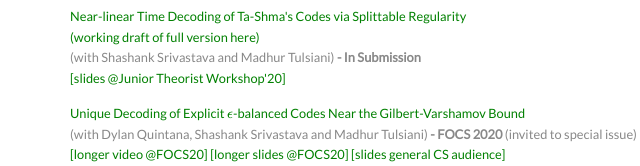
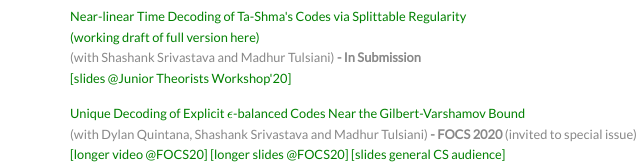
Before and after one commit to Granha/granha.github.io, a plain HTML site: page index.html in a window 1280 px wide. Shown: the part 634-800 px from the top of the page, 100-740 px from the left. Drawn offline with nearby package versions, Linux system fonts and the light colour scheme; a web font is replaced by a local one.

Commit message:
Polishing

```diff
--- a/index.html
+++ b/index.html
@@ -74,7 +74,7 @@
 	    <br>
 	    (with Shashank Srivastava and Madhur Tulsiani) <b> - </b> <b> In Submission </b>
 	    <br>
-	    <a href="presentations/northwestern_jtw20.pdf"> [slides @Junior Theorist Workshop'20]</a>
+	    <a href="presentations/northwestern_jtw20.pdf"> [slides @Junior Theorists Workshop'20]</a>
 	  </p>
 	  <p>
 	    <a href="https://arxiv.org/abs/2011.05500"> Unique Decoding of Explicit \(\epsilon\)-balanced Codes Near the Gilbert-Varshamov Bound </a>
```
